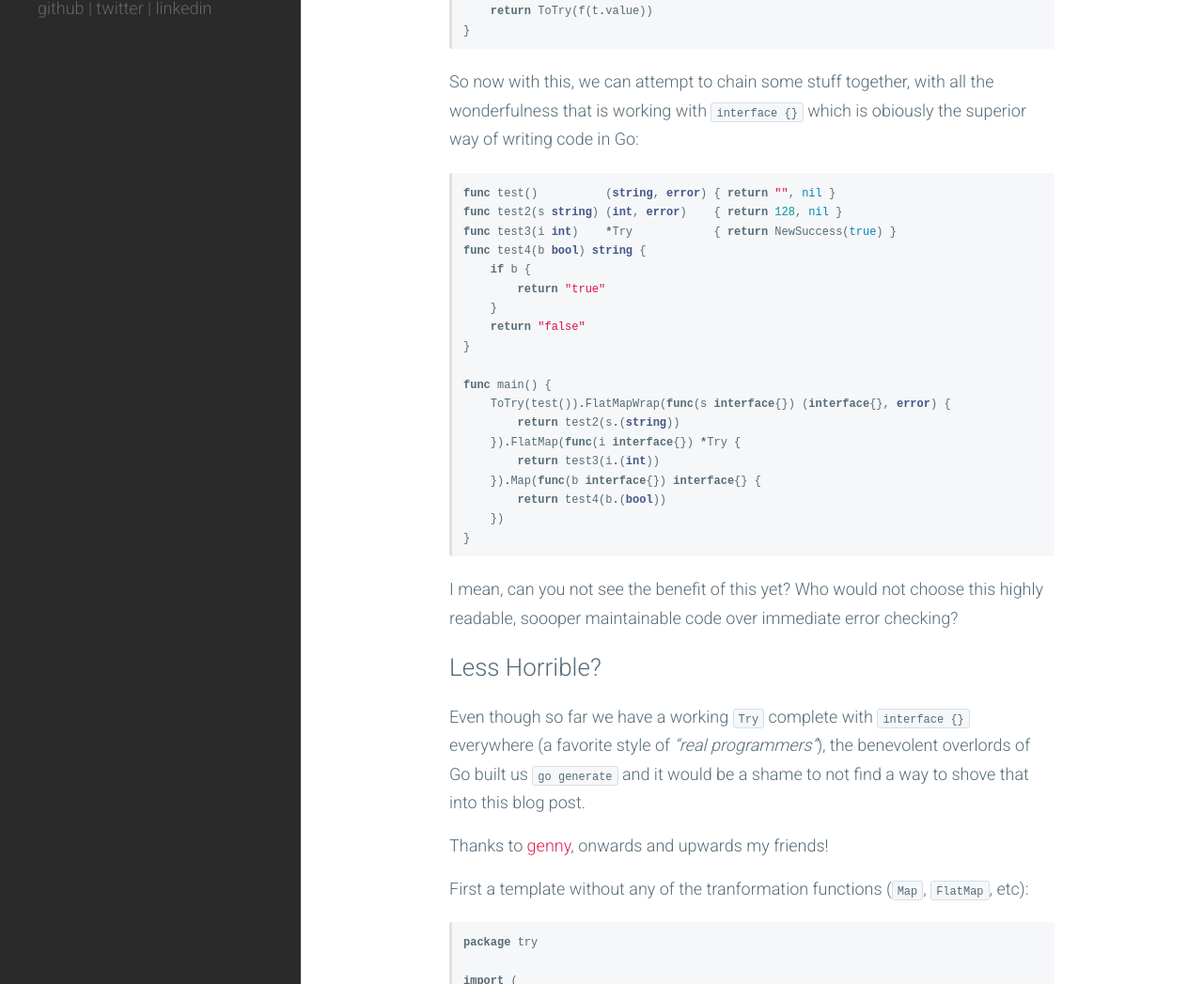
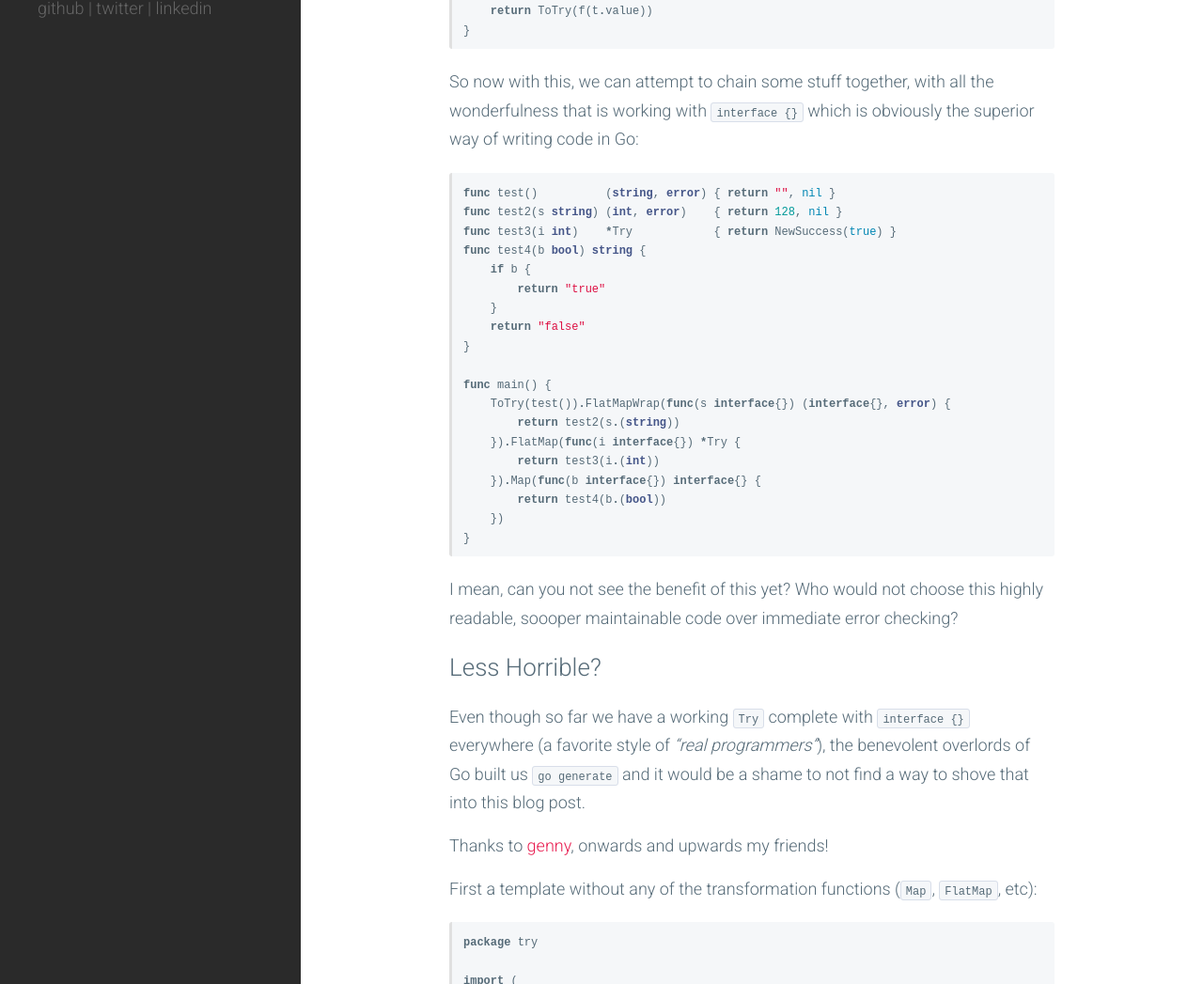
Before and after one commit to JohnMurray/johnmurray_io, a Jekyll site: the page built from _posts/2017-11-27-Go-Try.md, in a window 1280 px wide and 1400 px high, scrolled down 3934 px. Shown: the part 153-1200 px from the top of the window at 94% size. Built offline with Jekyll 4.4.1, drawn with Linux system fonts in a browser that asks for light colours; some of the changed text lies outside the part shown.

Commit message:
updated grammar errors

```diff
--- a/_posts/2017-11-27-Go-Try.md
+++ b/_posts/2017-11-27-Go-Try.md
@@ -179,7 +179,7 @@ func (t *Try) FlatMapWrap(f func(interface{}) (interface{}, error)) *Try {
 {% endhighlight %}
 
 So now with this, we can attempt to chain some stuff together, with all the wonderfulness
-that is working with `interface {}` which is obiously the superior way of writing code in
+that is working with `interface {}` which is obviously the superior way of writing code in
 Go:
 
 {% highlight go %}
@@ -215,7 +215,7 @@ be a shame to not find a way to shove that into this blog post.
 
 Thanks to [genny][github_genny], onwards and upwards my friends!
 
-First a template without any of the tranformation functions (`Map`, `FlatMap`, etc):
+First a template without any of the transformation functions (`Map`, `FlatMap`, etc):
 
 {% highlight go %}
 package try
```
Also changed, not shown: other parts of _posts/2017-11-27-Go-Try.md (+1 -1 lines).
